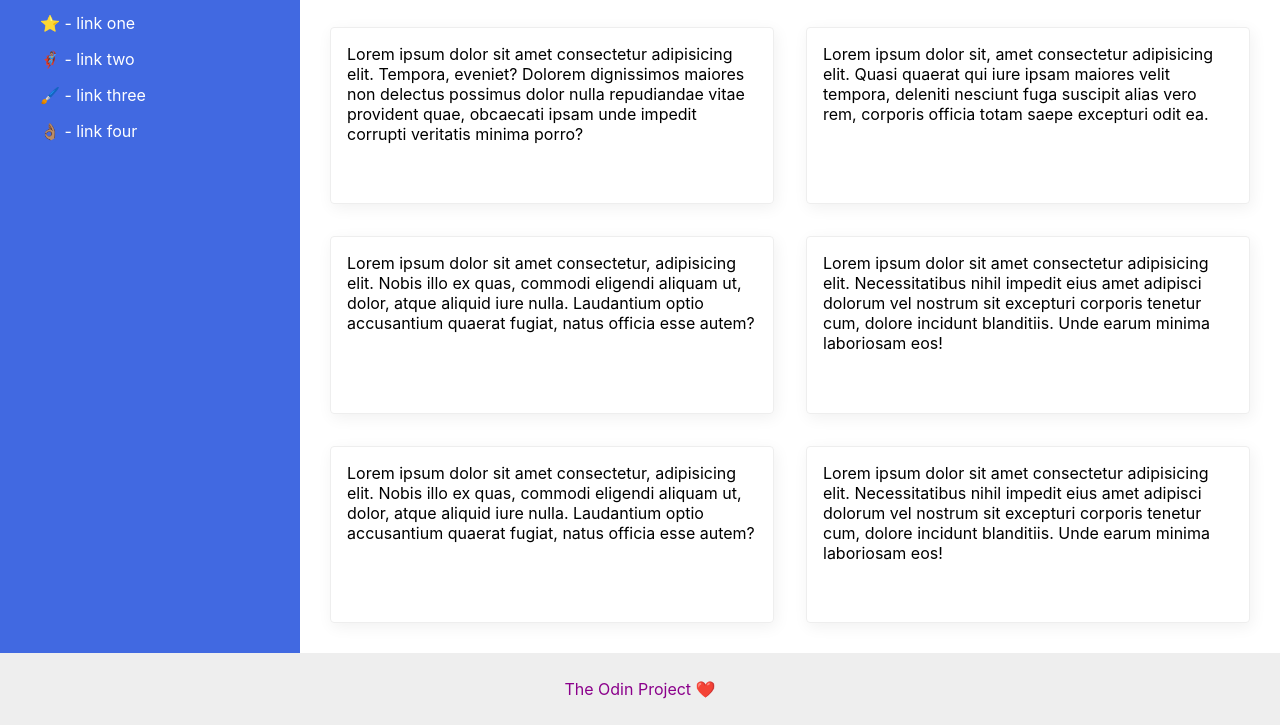
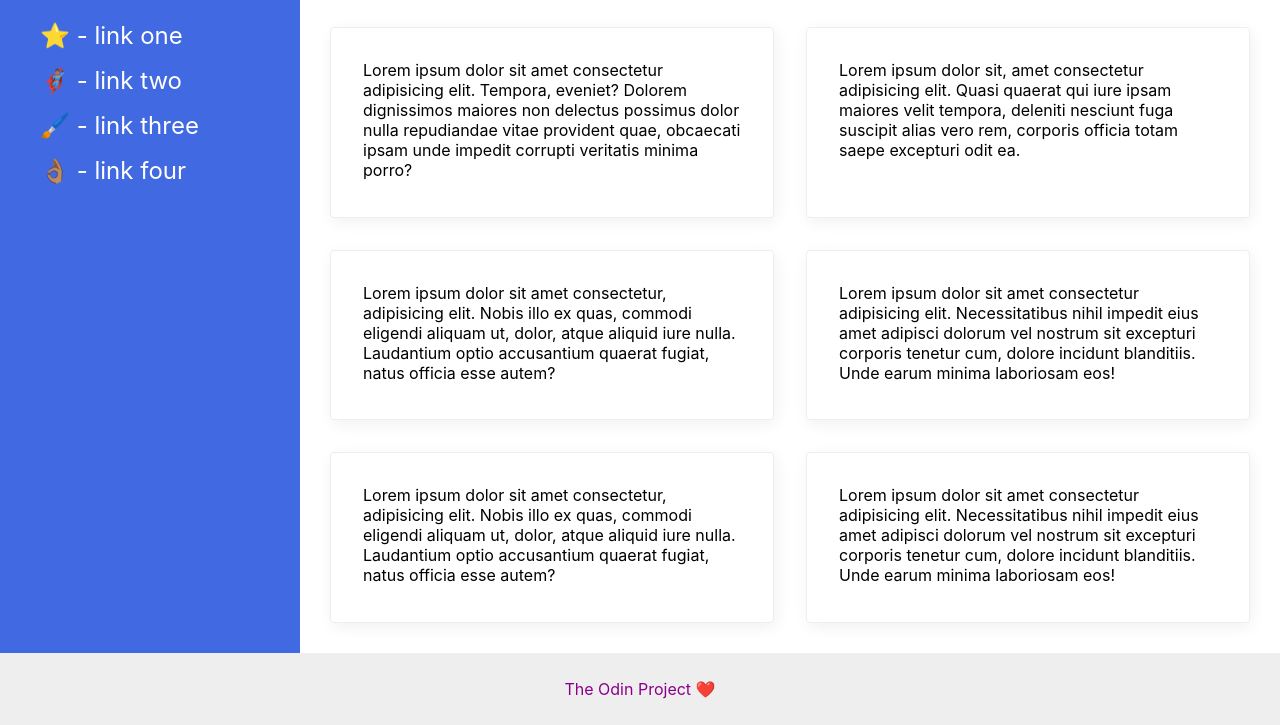
Before and after one commit to SolomonM23/odin-flex-layout, a plain HTML site: page index.html in a window 1280 px wide. Shown: the part 75-800 px from the top of the page. Drawn offline with Linux system fonts and the light colour scheme.

Commit message:
updated card padding and sidebar font size

```diff
--- a/styles.css
+++ b/styles.css
@@ -43,13 +43,13 @@ body {
     width: 300px;
     background: royalblue;
     box-sizing: border-box;
-
 }
 
 ul, a {
     text-decoration: none;
     list-style: none;
     color: white;
+    font-size: 24px;
 }
 
 li {
@@ -61,5 +61,5 @@ li {
     box-shadow: 2px 4px 16px rgba(0,0,0,.06);
     border-radius: 4px;
     flex: 1 1 300px;
-    padding: 1rem;
+    padding: 2rem;
 }
```
